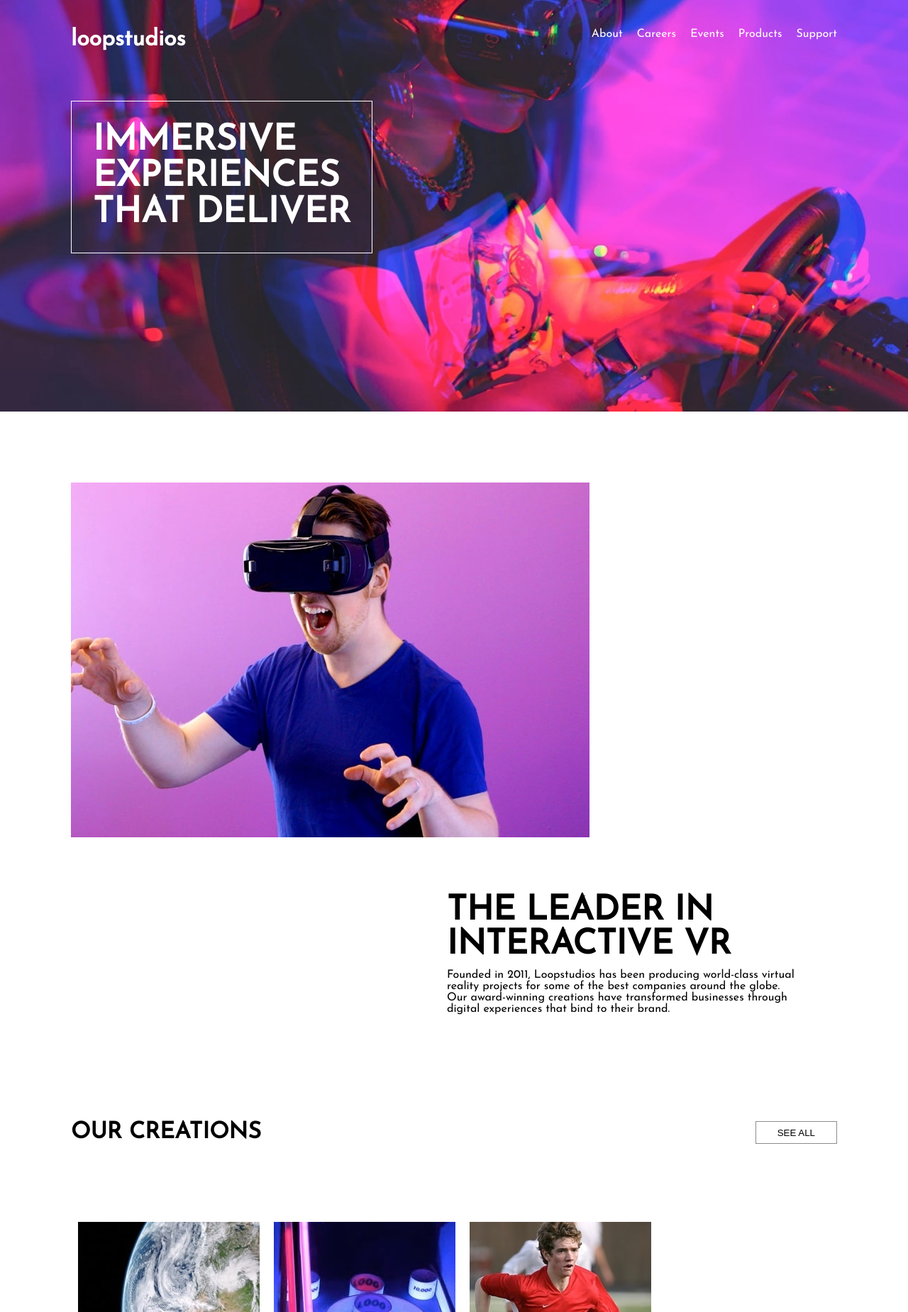
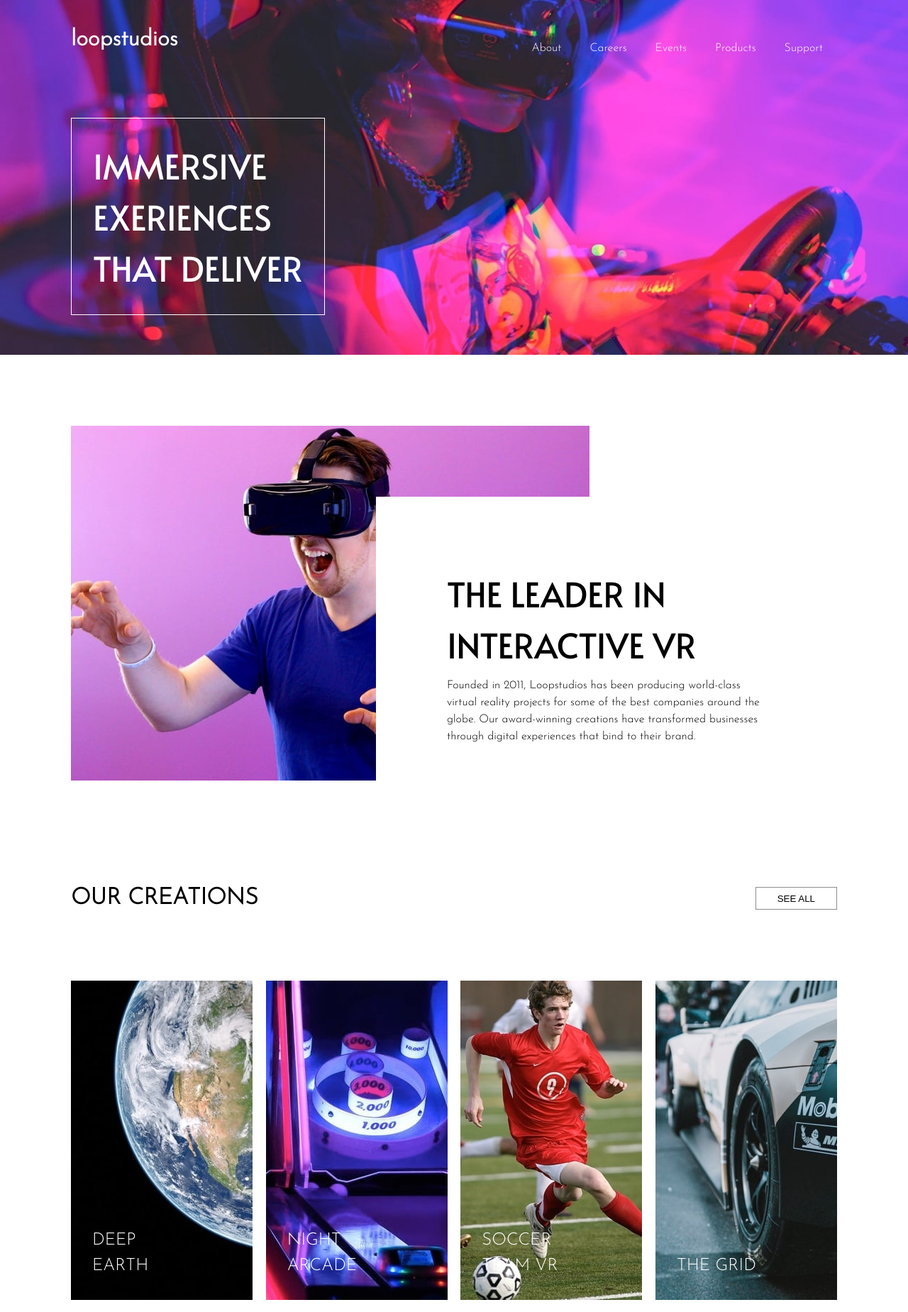
Before and after one commit to igorheije/Loopstudios, a plain HTML site: page index.html in a window 1280 px wide. Shown: the top 1849 px of the page at 71% size. Drawn offline with Linux system fonts and the light colour scheme.

Commit message:
desktop finalizado

```diff
--- a/css/style.css
+++ b/css/style.css
@@ -1,6 +1,7 @@
 * {
   margin: 0;
   padding: 0;
+  box-sizing: border-box;
 }
 li {
   list-style: none;
@@ -21,13 +22,25 @@ body {
 .header {
   display: flex;
   justify-content: space-between;
+  flex-wrap: wrap;
 }
 .header > ul {
   display: flex;
 }
-.header > ul li {
-  margin-left: 20px;
+.header > ul a {
+  padding: 20px;
   color: #fff;
+  position: relative;
+}
+
+.header > ul a:hover::before {
+  content: '';
+  position: absolute;
+  bottom: 0;
+  top: 0;
+  right: 35%;
+  left: 35%;
+  border-bottom: 4px #fff solid;
 }
 
 .info-header {
@@ -36,33 +49,49 @@ body {
   border: 1px solid #fff;
   width: max-content;
 }
-.info-header p {
-  font-size: 50px;
+.info-header h1 {
+  font-size: 3rem;
   text-transform: uppercase;
+  font-family: 'Alata', sans-serif;
+  font-weight: 400;
+  line-height: 1.5;
 }
 .main {
-  height: 100vh;
+  min-height: 750px;
   padding: 100px 100px;
   position: relative;
   display: flex;
+  flex-wrap: wrap;
 }
 .main > img {
   position: absolute;
 }
 .main-info {
   position: absolute;
-  max-width: 500px;
+  max-width: 650px;
   background-color: #fff;
-  padding: 50px;
+  padding: 100px;
   align-self: flex-end;
   right: 100px;
+}
+@media (max-width: 768px) {
+  .main-info {
+    position: relative;
+  }
+  .main > img {
+    position: relative;
+  }
 }
 .main-info h1 {
   font-size: 3rem;
   text-transform: uppercase;
+  font-family: 'Alata', sans-serif;
+  font-weight: 400;
+  line-height: 1.5;
 }
 .main-info p {
   margin-top: 10px;
+  line-height: 1.5;
 }
 .creations {
   padding: 0px 100px 100px;
@@ -76,6 +105,7 @@ body {
   padding: 0 30px;
   text-transform: uppercase;
   cursor: pointer;
+  transition: 0.5s;
 }
 .creations button:hover {
   background: black;
@@ -85,22 +115,40 @@ body {
   padding: 0px 100px 100px;
   display: flex;
   flex-wrap: wrap;
+  justify-content: space-between;
+  height: 100%;
 }
-.cards > span {
-  margin: 10px;
+.card {
+  position: relative;
+  width: 256px;
+  height: 450px;
+  display: flex;
+  align-items: flex-end;
+  margin-bottom: 20px;
+  cursor: pointer;
 }
 
-.cards > span > h2 {
+.card > img:hover {
+  background: transparent;
+}
+.cards > div > h2 {
   position: absolute;
+  z-index: 2;
+  color: #fff;
+  padding: 30px;
+  max-width: 200px;
   text-transform: uppercase;
+  line-height: 1.5;
+  font-family: 'Josefin Sans', sans-serif;
+  font-weight: 300;
 }
-
 .footer {
   background: hsl(0, 0%, 0%);
   color: #fff;
   padding: 20px 100px;
   display: flex;
   justify-content: space-between;
+  flex-wrap: wrap;
 }
 .footer ul {
   display: flex;
--- a/index.html
+++ b/index.html
@@ -8,7 +8,9 @@
   <link rel="icon" type="image/png" sizes="32x32" href="./images/favicon-32x32.png">
   <link rel="stylesheet" href="./css/style.css">
   <link rel="preconnect" href="https://fonts.gstatic.com">
-  <link href="https://fonts.googleapis.com/css2?family=Josefin+Sans:wght@200;400&display=swap" rel="stylesheet">
+  <link href="https://fonts.googleapis.com/css2?family=Alata&display=swap" rel="stylesheet">
+  <link rel="preconnect" href="https://fonts.gstatic.com">
+  <link href="https://fonts.googleapis.com/css2?family=Josefin+Sans:wght@300&display=swap" rel="stylesheet">
   <title>Loopstudios landing page</title>
 
   <!-- Feel free to remove these styles or customise in your own stylesheet 👍 -->
@@ -48,11 +50,11 @@
     </header>
 
     <div class="info-header">
-      <h1>
-        <p>Immersive</p>
-        <p>experiences</p>
-        <p>that deliver</p>
-      </h1>
+
+      <h1>Immersive</h1>
+      <h1>exeriences</h1>
+      <h1>that deliver</h1>
+
     </div>
   </div>
   <div class="main">
@@ -71,30 +73,31 @@
     <button>See all</button>
   </div>
   <div class="cards">
-    <span><img src="./images/desktop/image-deep-earth.jpg" alt="Earth">
+
+    <div class="card"><img src="./images/desktop/image-deep-earth.jpg" alt="Earth">
       <h2>Deep earth</h2>
-    </span>
-    <span><img src="./images/desktop/image-night-arcade.jpg" alt="night">
+    </div>
+    <div class="card"><img src="./images/desktop/image-night-arcade.jpg" alt="night">
       <h2>Night arcade</h2>
-    </span>
-    <span><img src="./images/desktop/image-soccer-team.jpg" alt="soccer">
+    </div>
+    <div class="card"><img src="./images/desktop/image-soccer-team.jpg" alt="soccer">
       <h2>Soccer team VR</h2>
-    </span>
-    <span><img src="./images/desktop/image-grid.jpg" alt="grid">
+    </div>
+    <div class="card"><img src="./images/desktop/image-grid.jpg" alt="grid">
       <h2>The grid</h2>
-    </span>
-    <span><img src="./images/desktop/image-from-above.jpg" alt="above">
+    </div>
+    <div class="card"><img src="./images/desktop/image-from-above.jpg" alt="above">
       <h2>From up above VR</h2>
-    </span>
-    <span><img src="./images/desktop/image-pocket-borealis.jpg" alt="borealis">
+    </div>
+    <div class="card"><img src="./images/desktop/image-pocket-borealis.jpg" alt="borealis">
       <h2>Pocket borealis</h2>
-    </span>
-    <span><img src="./images/desktop/image-curiosity.jpg" alt="curiosity">
+    </div>
+    <div class="card"><img src="./images/desktop/image-curiosity.jpg" alt="curiosity">
       <h2>The curiosity</h2>
-    </span>
-    <span><img src="./images/desktop/image-fisheye.jpg" alt="fisheye">
+    </div>
+    <div class="card"><img src="./images/desktop/image-fisheye.jpg" alt="fisheye">
       <h2>Make it fisheye</h2>
-    </span>
+    </div>
   </div>
 
   <footer class="footer">
```
